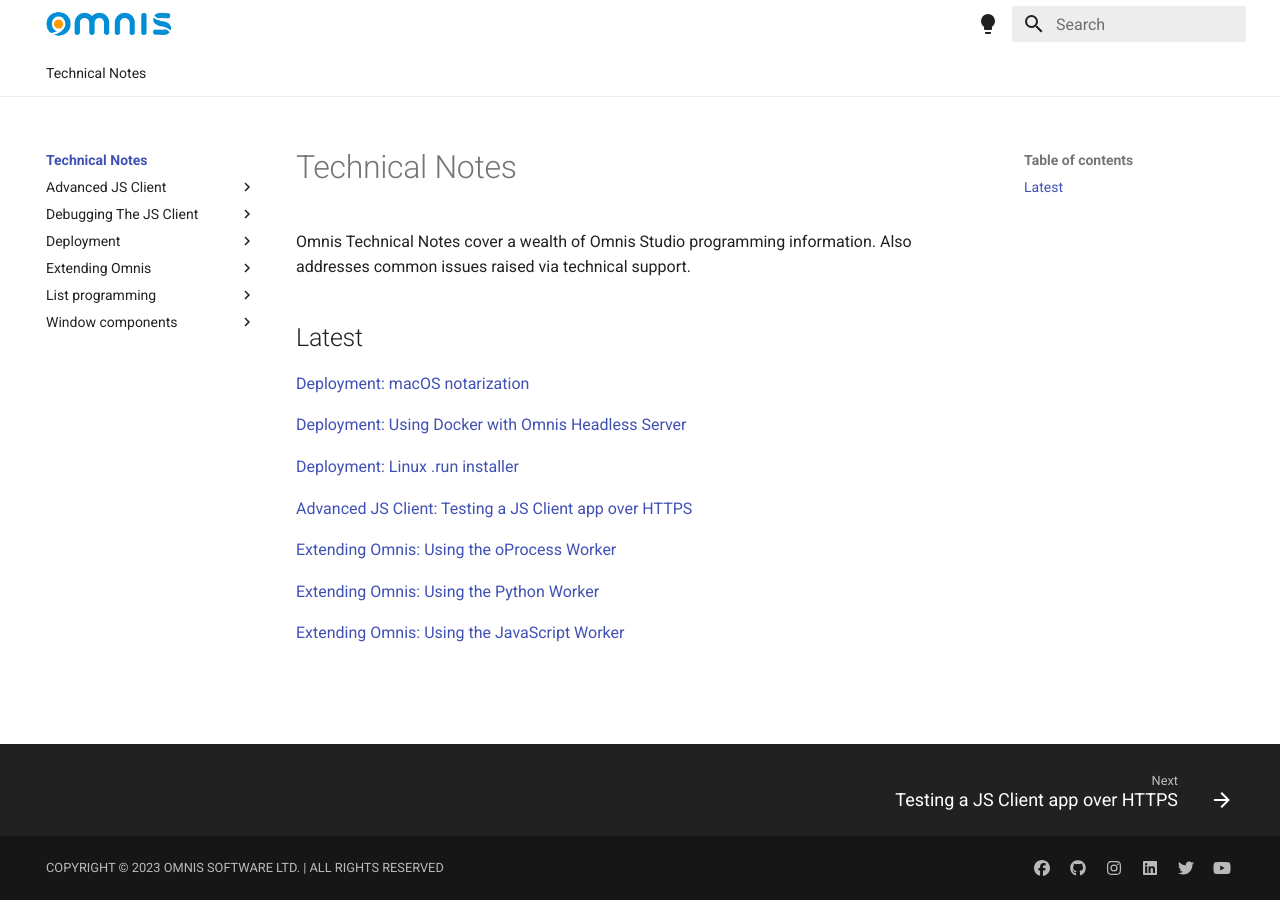
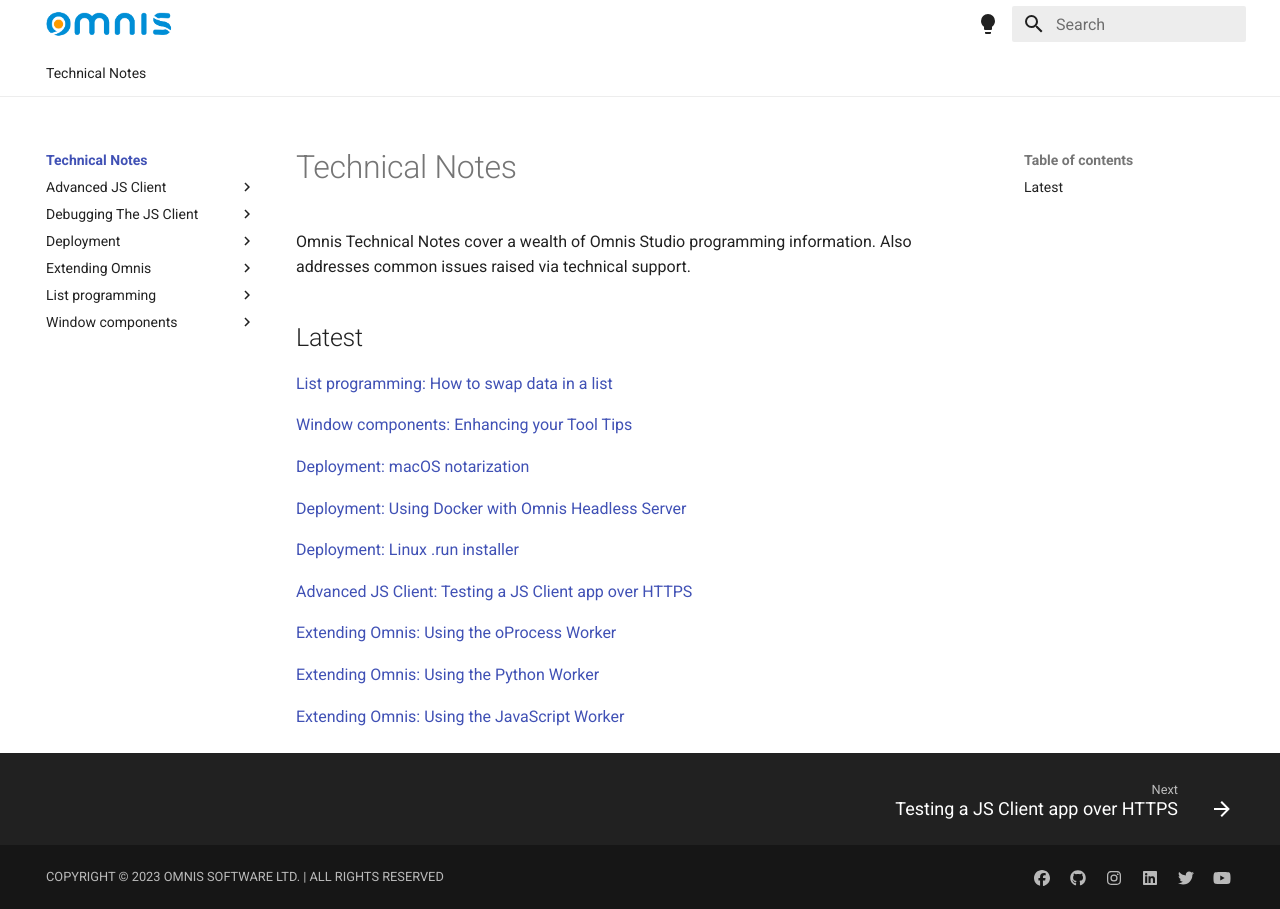
Before and after one commit to OmnisStudio/technotes, an MkDocs documentation site: the page built from docs/Technical Notes/index.md, in a window 1280 px wide. Built offline with MkDocs 1.6.1 and Material for MkDocs 9.7.7, drawn with Linux system fonts in a browser that asks for light colours.

Commit message:
Update index.md
Add swap data & tooltip note

```diff
--- a/docs/Technical Notes/index.md
+++ b/docs/Technical Notes/index.md
@@ -3,6 +3,10 @@
 Omnis Technical Notes cover a wealth of Omnis Studio programming information. Also addresses common issues raised via technical support.
 
 ## Latest
+
+[List programming: How to swap data in a list](List programming/How_to_swap_data_in_a_list.md)
+
+[Window components: Enhancing your Tool Tips](Window components/Enhancing_your_Tool_Tips.md)
 
 [Deployment: macOS notarization](Deployment/macOS notarization/index.md)
 
```
